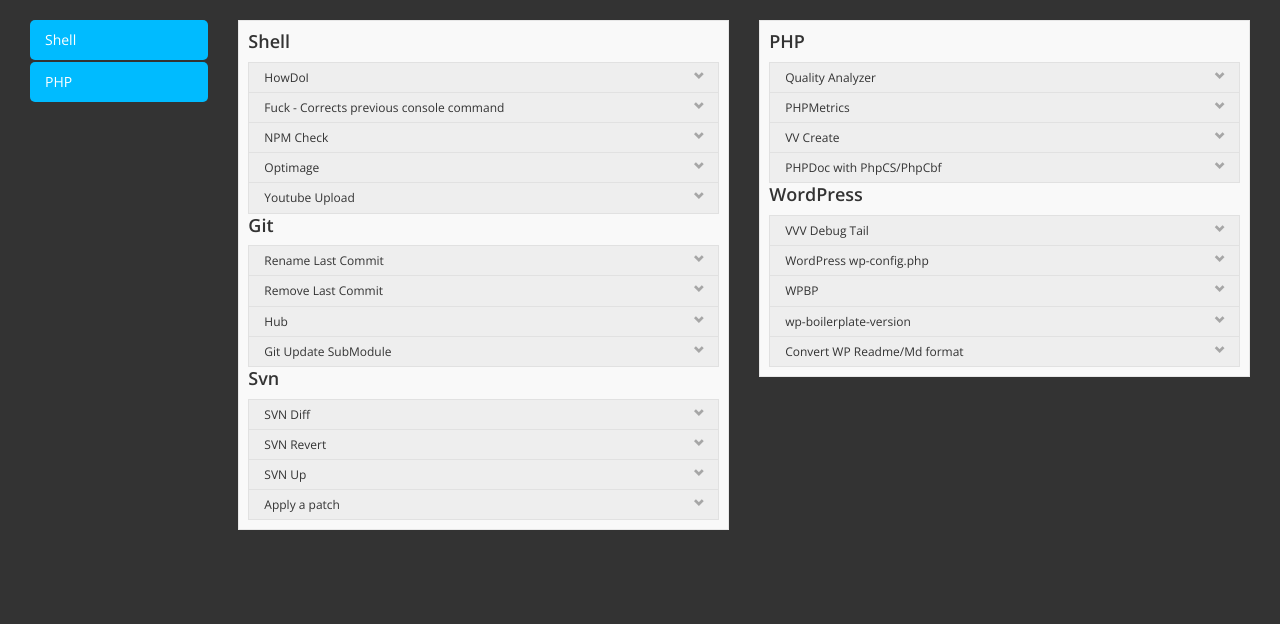
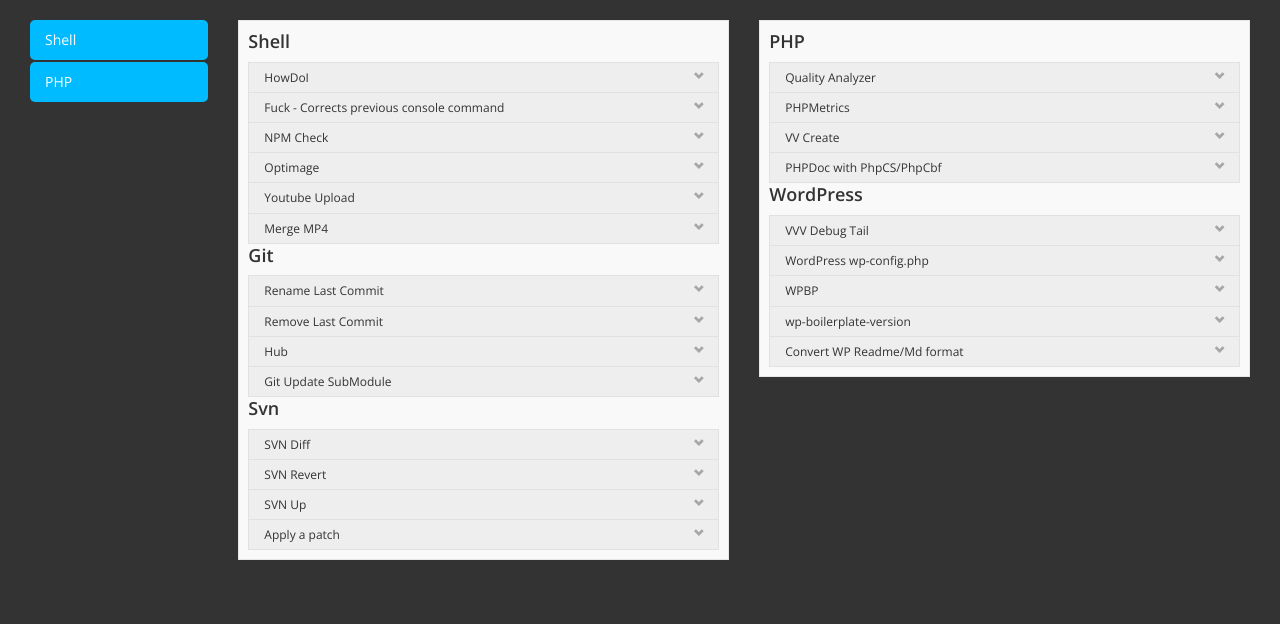
Before and after one commit to Mte90/My-Cheatsheet, a plain HTML site: page index.html in a window 1280 px wide. Shown: the top 624 px of the page. Drawn offline with nearby package versions, Linux system fonts and the light colour scheme; files that its build step writes are made by us from their sources; files whose address does not match are found by name.

Commit message:
added mp4box

```diff
--- a/index.html
+++ b/index.html
@@ -91,6 +91,19 @@
                                  <div class="accordion-inner">
                                     <code>youtube-upload --title="title" video.flv</code><br>
                                     <code>youtube-upload --title="title" --auth-browser video.flv</code><br>
+                                 </div>
+                              </dd>
+                           </dl>
+                           <dl class="accordion-group">
+                              <dt class="accordion-heading">
+                                 <a class="accordion-toggle" data-toggle="collapse" data-parent="#accordion6" href="#accordion6-toggle17">
+                                 <i class="toggle-chevron"></i>
+                                 Merge MP4
+                                 </a>
+                              </dt>
+                              <dd id="accordion6-toggle17" class="accordion-body collapse">
+                                 <div class="accordion-inner">
+                                    <code>MP4Box -cat "file.mp4" -cat "file2.mp4" -new "file_merge.mp4"</code>
                                  </div>
                               </dd>
                            </dl>
@@ -210,7 +223,7 @@
                               </dt>
                               <dd id="accordion0-toggle16" class="accordion-body collapse">
                                  <div class="accordion-inner">
-                                    <code>patch -p0 < ticket-nubmer.patch</code><br>
+                                    <code>patch -p0 < ticket-number.patch</code><br>
                                  </div>
                               </dd>
                            </dl>
```
